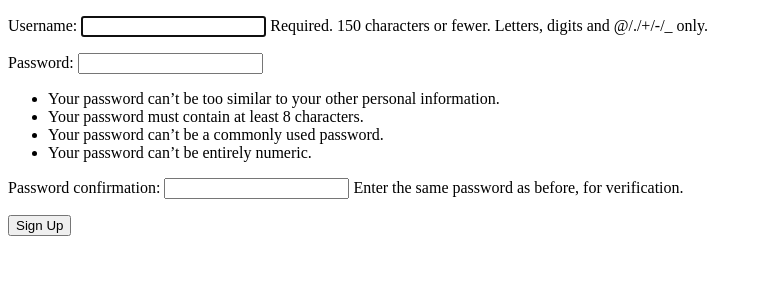
After one commit to nazmulh24/Task-management-system, a Django app: page /users/sign-up/ in a window 1280 px wide. The commit adds this page. Shown: the top 300 px of the page, without its empty margins (0-762 px from the left). Run offline with Django 5.2, Linux system fonts and the light colour scheme.

Commit message:
10.2 Signup Using User Creation Form

```diff
--- a/static/css/output.css
+++ b/static/css/output.css
@@ -763,6 +763,10 @@ video {
   width: 100%;
 }
 
+.w-2\/3 {
+  width: 66.666667%;
+}
+
 .max-w-6xl {
   max-width: 72rem;
 }
--- a/task_management/urls.py
+++ b/task_management/urls.py
@@ -24,4 +24,5 @@ from debug_toolbar.toolbar import debug_toolbar_urls
 urlpatterns = [
     path("admin/", admin.site.urls),
     path("tasks/", include("tasks.urls")),  # ---> Include __ tasks app __ urls
+    path("users/", include("users.urls")),  # ---> Include __ users app __ urls
 ] + debug_toolbar_urls()
--- /dev/null
+++ b/users/templates/registration/register.html
@@ -0,0 +1,26 @@
+{% load static %}
+
+<!DOCTYPE html>
+<html lang="en">
+<head>
+    <meta charset="UTF-8">
+    <meta name="viewport" content="width=device-width, initial-scale=1.0">
+    <title>Users | Sign-Up</title>
+    {% comment %} <link rel="stylesheet" href="{% static 'css/output.css' %}"> {% endcomment %}
+</head>
+<body>
+
+    <div class="w-2/3 mx-auto mt-10">
+        {% comment %} <input type="text" class="border-2"> {% endcomment %}
+
+        <form action="" method="POST">
+            {% csrf_token %}
+            {{form.as_p}}
+
+            <button type="submit" class="bg-blue-400 p-2">Sign Up</button>
+        </form>
+
+    </div>
+
+</body>
+</html>
--- /dev/null
+++ b/users/urls.py
@@ -0,0 +1,6 @@
+from django.urls import path
+from users.views import sign_up
+
+urlpatterns = [
+    path("sign-up/", sign_up, name="sign-up"),
+]
--- a/users/views.py
+++ b/users/views.py
@@ -1,3 +1,15 @@
 from django.shortcuts import render
+from django.contrib.auth.forms import UserCreationForm
 
-# Create your views here.
+
+def sign_up(request):
+    if request.method == "POST":
+        form = UserCreationForm(request.POST)
+        if form.is_valid():
+            form.save()
+            # return render(request, "registration/register.html")
+    else:
+        form = UserCreationForm()
+
+    context = {"form": form}
+    return render(request, "registration/register.html", context)
```
